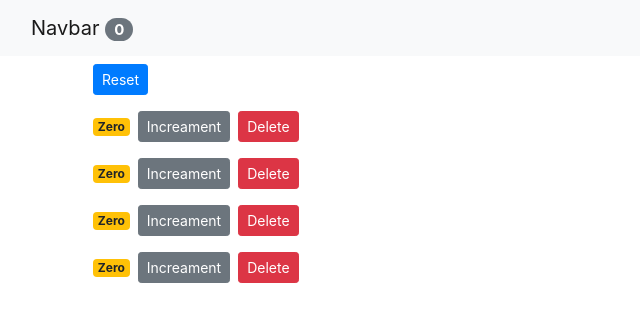
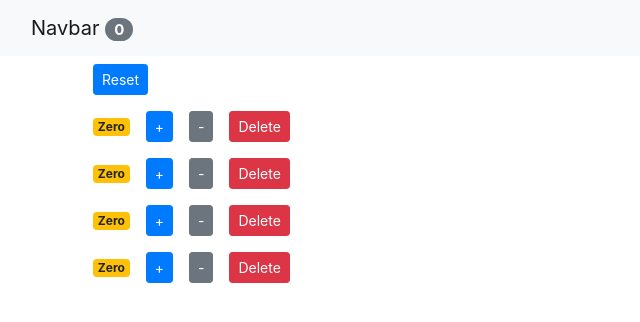
Before and after one commit to Nirzak/React-Practice, a React (Create React App) app: page / in a window 1280 px wide. Shown: the top 322 px of the page, without its empty margins (0-640 px from the left). Built offline with nearby package versions, Linux system fonts and the light colour scheme.

Commit message:
Added Decrement Button

```diff
--- a/src/App.js
+++ b/src/App.js
@@ -20,6 +20,16 @@ class App extends Component {
      counters[index].value++;
      this.setState({ counters});
  };
+
+ handleDecrement = counter => {
+  const counters = [...this.state.counters];
+  const index = counters.indexOf(counter);
+  counters[index] = {...counter};
+  if(counters[index].value>0){
+    counters[index].value--;
+  }
+  this.setState({ counters});
+};
 
  handleDelete = counterId => {
      const counters = this.state.counters.filter(c => c.id !== counterId);
@@ -44,6 +54,7 @@ class App extends Component {
      counters={this.state.counters}
      onReset={this.handleReset}
      onIncrement={this.handleIncrement}
+     onDecrement={this.handleDecrement}
      onDelete={this.handleDelete}/>
      </main>
      </React.Fragment>
--- a/src/components/counter.jsx
+++ b/src/components/counter.jsx
@@ -18,7 +18,8 @@ class Counter extends Component {
     render() {
         return (<div>
                 <span className={this.getBadgeClasses()}>{this.formatCount()}</span>
-                <button onClick={() => this.props.onIncrement(this.props.counter)} className='btn btn-secondary btn-sm'>Increament</button>
+                <button onClick={() => this.props.onIncrement(this.props.counter)} className='btn btn-primary btn-sm m-2'>+</button>
+                <button onClick={() => this.props.onDecrement(this.props.counter)} className='btn btn-secondary btn-sm m-2'>-</button>
                 <button onClick={() => this.props.onDelete(this.props.counter.id)} className='btn btn-danger btn-sm m-2'>Delete</button>
                 </div>);
     }
--- a/src/components/counters.jsx
+++ b/src/components/counters.jsx
@@ -2,12 +2,13 @@ import React, { Component } from 'react';
 import Counter from "./counter";
 class Counters extends Component {
     render() {
-        const {onReset, counters, onDelete, onIncrement} = this.props;
+        const {onReset, counters, onDelete, onIncrement, onDecrement} = this.props;
         return (<React.Fragment>
             <button onClick={onReset} className='btn btn-primary btn-sm m-2'>Reset</button>
             {counters.map(counter =>
             <Counter key={counter.id}
             onIncrement={onIncrement}
+            onDecrement={onDecrement}
             onDelete={onDelete}
             counter={counter} />)}
         </React.Fragment> );
```
